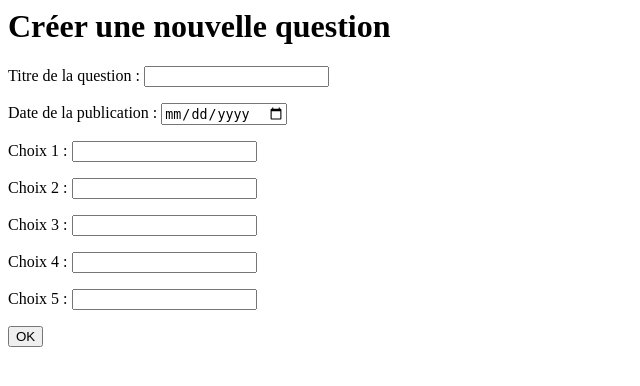
After one commit to DucasseRafael91/Django, a Django app: page /polls/createQuestion/ in a window 1280 px wide. The commit adds this page. Shown: the top 386 px of the page, without its empty margins (0-640 px from the left). Run offline with Django 5.2, Linux system fonts and the light colour scheme.

Commit message:
Ajout du formulaire

```diff
--- /dev/null
+++ b/polls/forms.py
@@ -0,0 +1,10 @@
+from django import forms
+
+class QuestionForm(forms.Form):
+    question_text = forms.CharField(label="Titre de la question", max_length=200)
+    pub_date = forms.DateField( label="Date de la publication", widget=forms.DateInput(attrs={'type': 'date'}))
+    choice1 = forms.CharField(label="Choix 1", max_length=200, required=False)
+    choice2 = forms.CharField(label="Choix 2", max_length=200, required=False)
+    choice3 = forms.CharField(label="Choix 3", max_length=200, required=False)
+    choice4 = forms.CharField(label="Choix 4", max_length=200, required=False)
+    choice5 = forms.CharField(label="Choix 5", max_length=200, required=False)
--- a/polls/templates/polls/all.html
+++ b/polls/templates/polls/all.html
@@ -1,4 +1,5 @@
 {% if all_question_list %}
+
     <ul>
     {% for question in all_question_list %}
         <li><a href="{% url 'polls:frequency' question.id %}">{{ question.id }} {{ question.question_text }} {{ question.pub_date }}</a></li>
--- /dev/null
+++ b/polls/templates/polls/questionForm.html
@@ -0,0 +1,7 @@
+<h1>Créer une nouvelle question</h1>
+
+<form method="post">
+    {% csrf_token %}
+    {{ form.as_p }}
+    <input type="submit" value="OK">
+</form>
--- a/polls/urls.py
+++ b/polls/urls.py
@@ -6,8 +6,10 @@ app_name = "polls"
 urlpatterns = [
     path("", views.IndexView.as_view(), name="index"),
     path("all", views.AllView.as_view(), name="all"),
+    path("stats", views.StatisticsView.as_view(), name="statistics"),
     path("<int:pk>/", views.DetailView.as_view(), name="detail"),
     path("<int:pk>/frequency/", views.FrequencyView.as_view(), name="frequency"),
     path("<int:pk>/results/", views.ResultsView.as_view(), name="results"),
     path("<int:question_id>/vote/", views.vote, name="vote"),
+    path('createQuestion/', views.create_question, name='create_question'),
 ]
--- a/polls/views.py
+++ b/polls/views.py
@@ -1,9 +1,10 @@
 from django.db.models import F
-from django.shortcuts import render, get_object_or_404
+from django.shortcuts import render, get_object_or_404, redirect
 from django.http import HttpResponse, Http404, HttpResponseRedirect
 from django.urls import reverse
 from django.views import generic
 
+from polls.forms import QuestionForm
 from polls.models import Question, Choice
 
 
@@ -23,6 +24,24 @@ class AllView(generic.ListView):
 
     def get_queryset(self):
         return Question.objects.all()
+
+class StatisticsView(generic.ListView):
+    model = Question
+    template_name = "polls/statistics.html"
+    context_object_name = "all_question_list"
+
+    def get_context_data(self, **kwargs):
+        context = super().get_context_data(**kwargs)
+        context["questions_count"] = Question.objects.all().count()
+        context["choices_count"] = Choice.objects.all().count()
+        context["votes_count"] = 0
+        for choice in Choice.objects.all():
+            context["votes_count"] += choice.votes
+        context["moy_votes_per_poll"] = round(context["votes_count"] / context["questions_count"], 2)
+        context["popular_question"] = Question.most_popular_question()
+        context["less_popular_question"] = Question.less_popular_question()
+        context["last_question"] = Question.objects.order_by("pub_date").last()
+        return context
 
 
 class DetailView(generic.DetailView):
@@ -60,3 +79,19 @@ def vote(request, question_id):
         # with POST data. This prevents data from being posted twice if a
         # user hits the Back button.
         return HttpResponseRedirect(reverse("polls:results", args=(question.id,)))
+
+
+def create_question(request):
+    if request.method == "POST":
+        form = QuestionForm(request.POST)
+        if form.is_valid():
+            question = Question.objects.create( question_text=form.cleaned_data['question_text'], pub_date=form.cleaned_data['pub_date'])
+            choices = [ form.cleaned_data['choice1'],form.cleaned_data['choice2'], form.cleaned_data['choice3'], form.cleaned_data['choice4'], form.cleaned_data['choice5']]
+            for choice_text in choices:
+                if choice_text:
+                    Choice.objects.create( question=question,choice_text=choice_text,votes=0)
+            return redirect('polls:index')
+    else:
+        form = QuestionForm()
+
+    return render(request, 'polls/questionForm.html', {'form': form})
```
Also changed, not shown: polls/models.py (+12 -0 lines), polls/templates/polls/statistics.html (+7 -10 lines), db.sqlite3.
